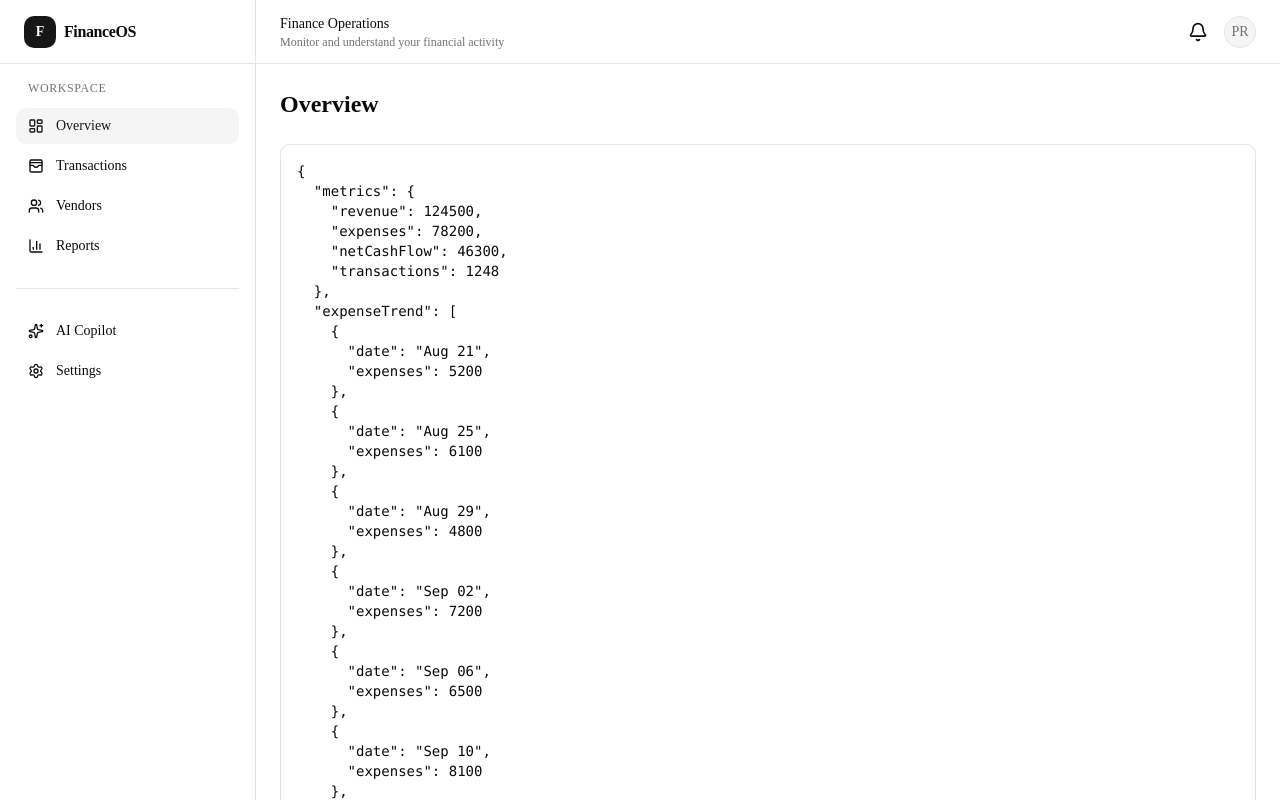
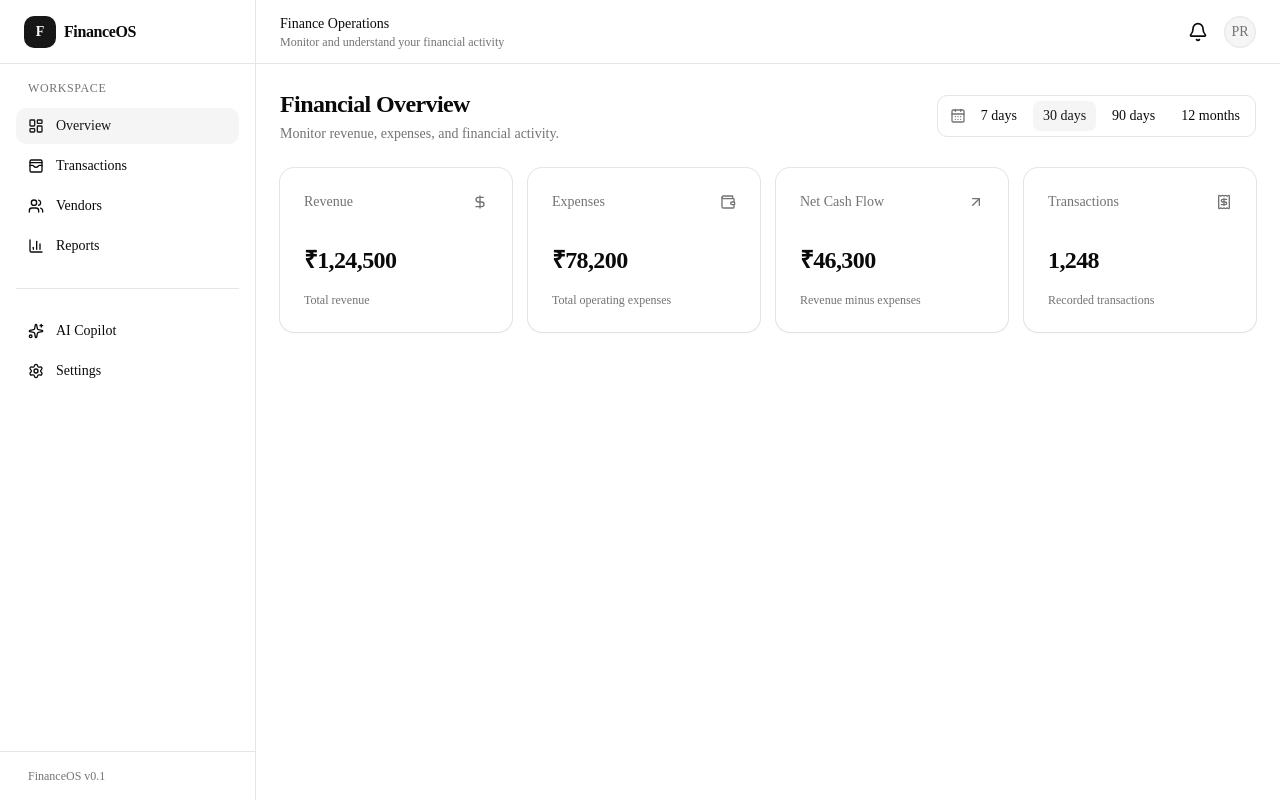
Before and after one commit to priyankamaharathy/ai-finance-operations-copilot, a Next.js app: page /dashboard in a window 1280 px wide. Shown: the top 800 px of the page. Built offline with nearby package versions, Linux system fonts and the light colour scheme.

Commit message:
feat: build financial analytics overview

```diff
--- a/src/app/(dashboard)/dashboard/page.tsx
+++ b/src/app/(dashboard)/dashboard/page.tsx
@@ -1,5 +1,7 @@
 "use client";
 
+import { AnalyticsHeader } from "@/features/analytics/components/analytics-header";
+import { MetricGrid } from "@/features/analytics/components/metric-grid";
 import { useAnalytics } from "@/features/analytics/hooks/use-analytics";
 
 export default function DashboardPage() {
@@ -9,31 +11,34 @@ export default function DashboardPage() {
     isError,
   } = useAnalytics();
 
-  if (isLoading) {
-    return (
-      <div className="p-6">
-        Loading analytics...
-      </div>
-    );
-  }
+  return (
+    <div className="space-y-6 p-4 md:p-6">
+      <AnalyticsHeader />
 
-  if (isError) {
-    return (
-      <div className="p-6">
-        Failed to load analytics.
-      </div>
-    );
-  }
+      {isLoading ? (
+        <div className="grid gap-4 sm:grid-cols-2 xl:grid-cols-4">
+          {Array.from({ length: 4 }).map((_, index) => (
+            <div
+              key={index}
+              className="h-32 animate-pulse rounded-xl border bg-muted/30"
+            />
+          ))}
+        </div>
+      ) : null}
 
-  return (
-    <div className="space-y-6 p-6">
-      <h1 className="text-2xl font-semibold">
-        Overview
-      </h1>
+      {isError ? (
+        <div
+          role="alert"
+          className="rounded-lg border border-destructive/30 bg-destructive/5 p-4 text-sm"
+        >
+          Unable to load financial analytics. Please try
+          again.
+        </div>
+      ) : null}
 
-      <pre className="overflow-auto rounded-lg border p-4 text-sm">
-        {JSON.stringify(data, null, 2)}
-      </pre>
+      {data ? (
+        <MetricGrid metrics={data.metrics} />
+      ) : null}
     </div>
   );
 }
--- /dev/null
+++ b/src/components/ui/card.tsx
@@ -0,0 +1,102 @@
+import * as React from "react"
+import { cn } from "cn"
+
+function Card({
+  className,
+  size = "default",
+  ...props
+}: React.ComponentProps<"div"> & { size?: "default" | "sm" }) {
+  return (
+    <div
+      data-slot="card"
+      data-size={size}
+      className={cn(
+        "group/card flex flex-col gap-(--card-spacing) overflow-hidden rounded-xl bg-card py-(--card-spacing) text-sm text-card-foreground shadow-xs ring-1 ring-foreground/10 [--card-spacing:--spacing(6)] has-[>img:first-child]:pt-0 data-[size=sm]:[--card-spacing:--spacing(4)] *:[img:first-child]:rounded-t-xl *:[img:last-child]:rounded-b-xl",
+        className
+      )}
+      {...props}
+    />
+  )
+}
+
+function CardHeader({ className, ...props }: React.ComponentProps<"div">) {
+  return (
+    <div
+      data-slot="card-header"
+      className={cn(
+        "group/card-header @container/card-header grid auto-rows-min items-start gap-1 rounded-t-xl px-(--card-spacing) has-data-[slot=card-action]:grid-cols-[1fr_auto] has-data-[slot=card-description]:grid-rows-[auto_auto] [.border-b]:pb-(--card-spacing)",
+        className
+      )}
+      {...props}
+    />
+  )
+}
+
+function CardTitle({ className, ...props }: React.ComponentProps<"div">) {
+  return (
+    <div
+      data-slot="card-title"
+      className={cn(
+        "font-heading text-base leading-normal font-medium group-data-[size=sm]/card:text-sm",
+        className
+      )}
+      {...props}
+    />
+  )
+}
+
+function CardDescription({ className, ...props }: React.ComponentProps<"div">) {
+  return (
+    <div
+      data-slot="card-description"
+      className={cn("text-sm text-muted-foreground", className)}
+      {...props}
+    />
+  )
+}
+
+function CardAction({ className, ...props }: React.ComponentProps<"div">) {
+  return (
+    <div
+      data-slot="card-action"
+      className={cn(
+        "col-start-2 row-span-2 row-start-1 self-start justify-self-end",
+        className
+      )}
+      {...props}
+    />
+  )
+}
+
+function CardContent({ className, ...props }: React.ComponentProps<"div">) {
+  return (
+    <div
+      data-slot="card-content"
+      className={cn("flex flex-col gap-3 px-(--card-spacing)", className)}
+      {...props}
+    />
+  )
+}
+
+function CardFooter({ className, ...props }: React.ComponentProps<"div">) {
+  return (
+    <div
+      data-slot="card-footer"
+      className={cn(
+        "flex items-center rounded-b-xl px-(--card-spacing) [.border-t]:pt-(--card-spacing)",
+        className
+      )}
+      {...props}
+    />
+  )
+}
+
+export {
+  Card,
+  CardHeader,
+  CardFooter,
+  CardTitle,
+  CardAction,
+  CardDescription,
+  CardContent,
+}
--- /dev/null
+++ b/src/features/analytics/components/analytics-header.tsx
@@ -0,0 +1,83 @@
+"use client";
+
+import { CalendarDays } from "lucide-react";
+
+import { Button } from "@/components/ui/button";
+
+import {
+  useAnalyticsStore,
+} from "@/stores/analytics-store";
+
+import type { DateRange } from "../types/analytics";
+
+const ranges: {
+  label: string;
+  value: DateRange;
+}[] = [
+  {
+    label: "7 days",
+    value: "7d",
+  },
+  {
+    label: "30 days",
+    value: "30d",
+  },
+  {
+    label: "90 days",
+    value: "90d",
+  },
+  {
+    label: "12 months",
+    value: "12m",
+  },
+];
+
+export function AnalyticsHeader() {
+  const dateRange = useAnalyticsStore(
+    (state) => state.dateRange,
+  );
+
+  const setDateRange = useAnalyticsStore(
+    (state) => state.setDateRange,
+  );
+
+  return (
+    <div className="flex flex-col gap-4 sm:flex-row sm:items-center sm:justify-between">
+      <div>
+        <h1 className="text-2xl font-semibold tracking-tight">
+          Financial Overview
+        </h1>
+
+        <p className="mt-1 text-sm text-muted-foreground">
+          Monitor revenue, expenses, and financial activity.
+        </p>
+      </div>
+
+      <div
+        className="flex items-center gap-1 overflow-x-auto rounded-lg border p-1"
+        aria-label="Analytics date range"
+      >
+        <CalendarDays
+          className="ml-2 size-4 shrink-0 text-muted-foreground"
+          aria-hidden="true"
+        />
+
+        {ranges.map((range) => {
+          const isActive = dateRange === range.value;
+
+          return (
+            <Button
+              key={range.value}
+              type="button"
+              variant={isActive ? "secondary" : "ghost"}
+              size="sm"
+              onClick={() => setDateRange(range.value)}
+            >
+              {range.label}
+            </Button>
+          );
+        })}
+      </div>
+    </div>
+  );
+}
--- /dev/null
+++ b/src/features/analytics/components/metric-card.tsx
@@ -0,0 +1,46 @@
+import type { LucideIcon } from "lucide-react";
+
+import { Card, CardContent, CardHeader, CardTitle } from "@/components/ui/card";
+
+interface MetricCardProps {
+  title: string;
+  value: string;
+  description?: string;
+  icon?: LucideIcon;
+}
+
+export function MetricCard({
+  title,
+  value,
+  description,
+  icon: Icon,
+}: MetricCardProps) {
+  return (
+    <Card>
+      <CardHeader className="flex flex-row items-center justify-between space-y-0 pb-2">
+        <CardTitle className="text-sm font-medium text-muted-foreground">
+          {title}
+        </CardTitle>
+
+        {Icon ? (
+          <Icon
+            className="size-4 text-muted-foreground"
+            aria-hidden="true"
+          />
+        ) : null}
+      </CardHeader>
+
+      <CardContent>
+        <div className="text-2xl font-bold tracking-tight">
+          {value}
+        </div>
+
+        {description ? (
+          <p className="mt-1 text-xs text-muted-foreground">
+            {description}
+          </p>
+        ) : null}
+      </CardContent>
+    </Card>
+  );
+}
--- /dev/null
+++ b/src/features/analytics/components/metric-grid.tsx
@@ -0,0 +1,73 @@
+import {
+  ArrowDownRight,
+  ArrowUpRight,
+  DollarSign,
+  Receipt,
+  Wallet,
+} from "lucide-react";
+
+import { MetricCard } from "./metric-card";
+
+interface MetricGridProps {
+  metrics: {
+    revenue: number;
+    expenses: number;
+    netCashFlow: number;
+    transactions: number;
+  };
+}
+
+const currencyFormatter = new Intl.NumberFormat("en-IN", {
+  style: "currency",
+  currency: "INR",
+  maximumFractionDigits: 0,
+});
+
+const numberFormatter = new Intl.NumberFormat("en-IN");
+
+export function MetricGrid({
+  metrics,
+}: MetricGridProps) {
+  const {
+    revenue,
+    expenses,
+    netCashFlow,
+    transactions,
+  } = metrics;
+
+  return (
+    <div className="grid gap-4 sm:grid-cols-2 xl:grid-cols-4">
+      <MetricCard
+        title="Revenue"
+        value={currencyFormatter.format(revenue)}
+        description="Total revenue"
+        icon={DollarSign}
+      />
+
+      <MetricCard
+        title="Expenses"
+        value={currencyFormatter.format(expenses)}
+        description="Total operating expenses"
+        icon={Wallet}
+      />
+
+      <MetricCard
+        title="Net Cash Flow"
+        value={currencyFormatter.format(netCashFlow)}
+        description="Revenue minus expenses"
+        icon={
+          netCashFlow >= 0
+            ? ArrowUpRight
+            : ArrowDownRight
+        }
+      />
+
+      <MetricCard
+        title="Transactions"
+        value={numberFormatter.format(transactions)}
+        description="Recorded transactions"
+        icon={Receipt}
+      />
+    </div>
+  );
+}
```
